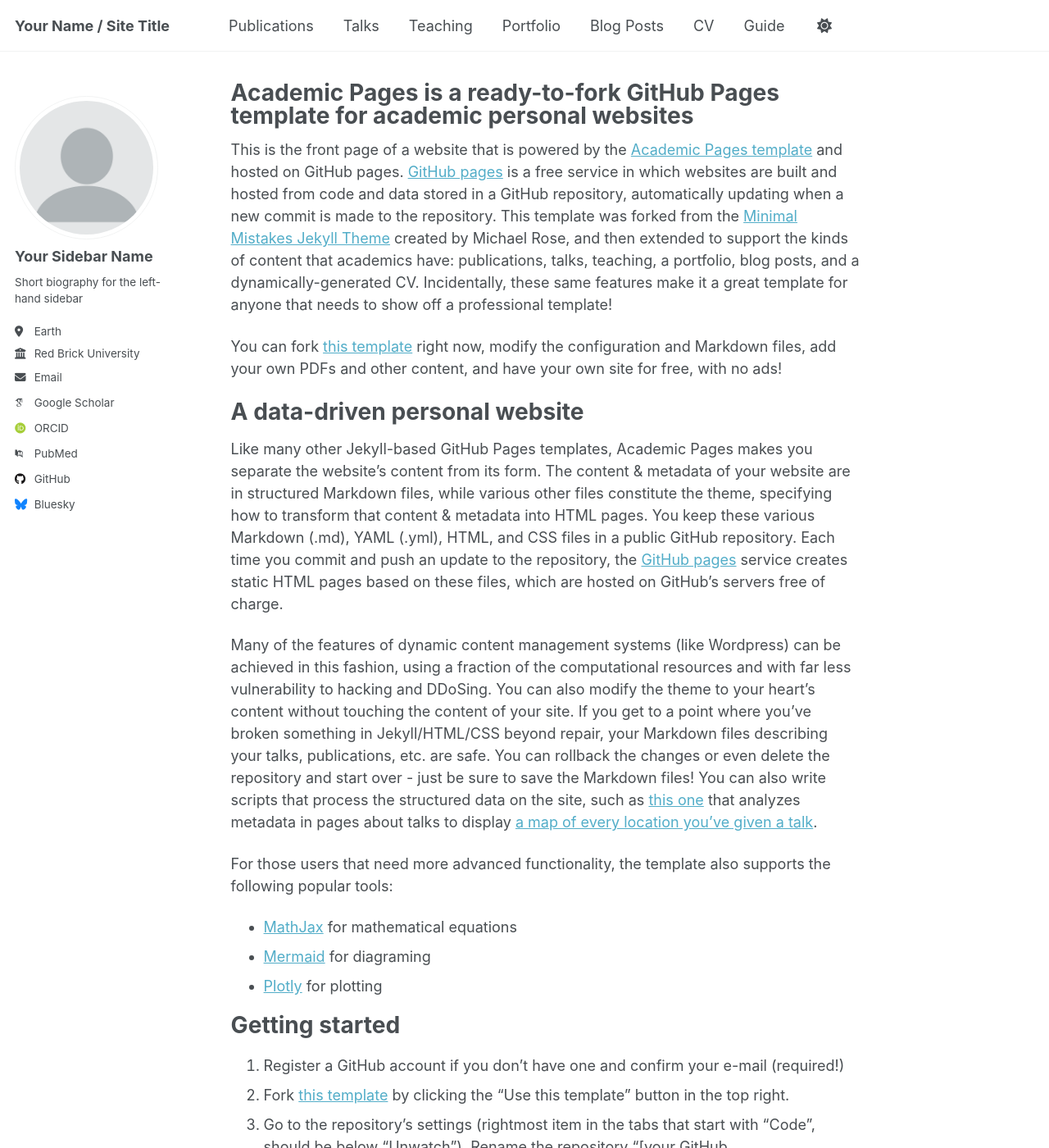
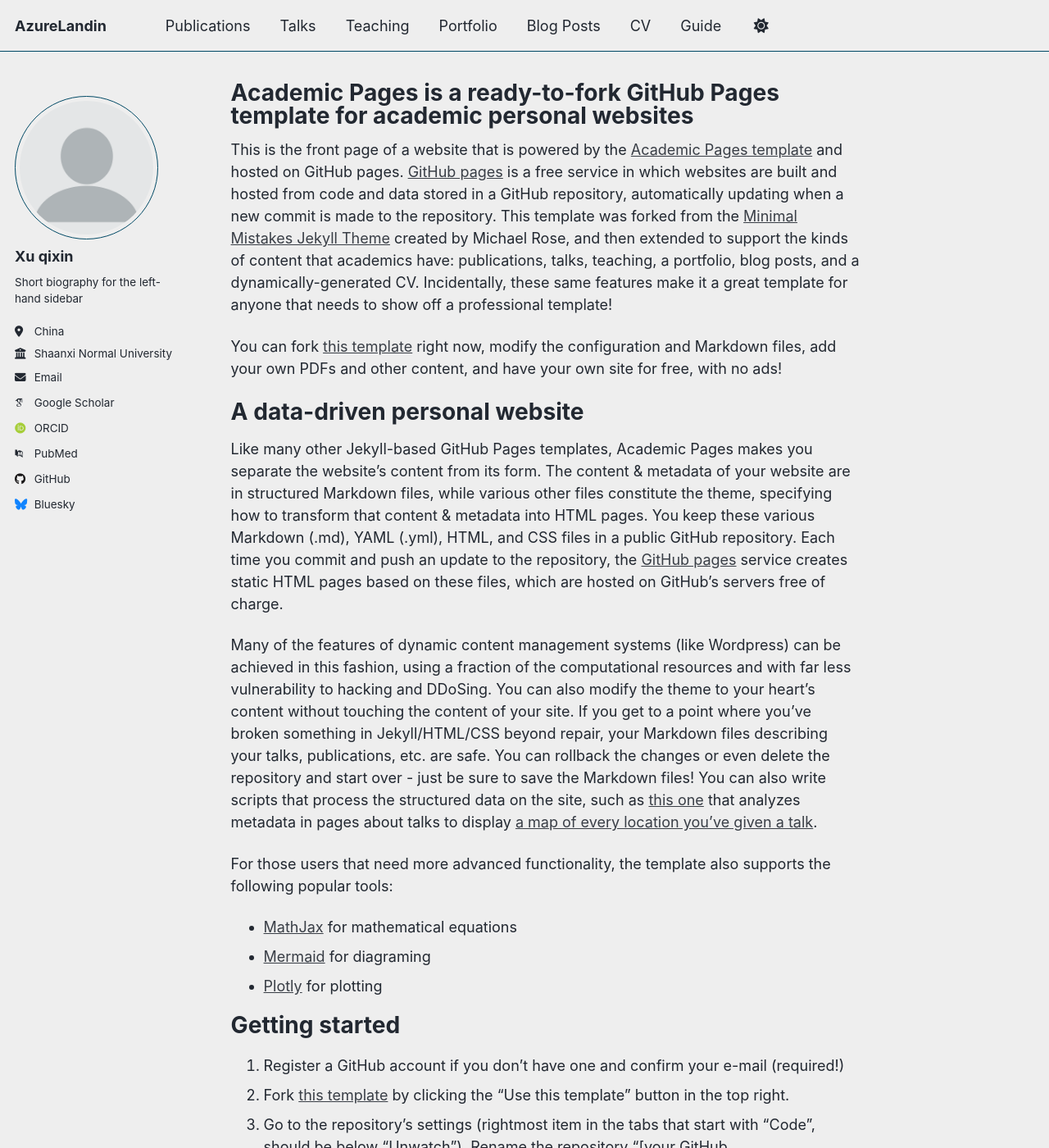
Before and after one commit to AzureLandin/.profile.github.io, a Jekyll site: the page built from _pages/about.md, in a window 1280 px wide and 1400 px high. Shown: the whole window at 82% size. Built offline with Jekyll 4.4.1, drawn with Linux system fonts in a browser that asks for light colours; some web fonts are replaced; a script that is not in the unit is left out; some of the changed text lies outside the part shown.

Commit message:
Update _config.yml

```diff
--- a/_config.yml
+++ b/_config.yml
@@ -8,12 +8,12 @@
 
 # Basic Site Settings
 locale                   : "en-US"
-site_theme               : "default" # Currently available options are "default", "air"
-title                    : "Your Name / Site Title"
+site_theme               : "air" # Currently available options are "default", "air"
+title                    : "AzureLandin"
 title_separator          : "-"
-name                     : &name "Your Name"
-description              : &description "Your Name's academic portfolio"   # Update this with a general description of your site, this is the default if not overridden by a page
-url                      : https://academicpages.github.io # The base hostname & protocol for your site e.g. "https://[your GitHub username].github.io",
+name                     : &name "Xu qixin"
+description              : &description "My Profile"   # Update this with a general description of your site, this is the default if not overridden by a page
+url                      : https://profile.azurelandin.cn # The base hostname & protocol for your site e.g. "https://[your GitHub username].github.io",
                                                            # or if you already have some other page hosted on Github then use "https://[your GitHub username].github.io/[Your Repo Name]"
 baseurl                  : "" # the subpath of your site, e.g. "/blog"
 repository               : "academicpages/academicpages.github.io"
@@ -24,13 +24,13 @@ repository               : "academicpages/academicpages.github.io"
 author:
   # Biographic information
   avatar           : "profile.png"
-  name             : "Your Sidebar Name"
+  name             : "Xu qixin"
   pronouns         : # example: "she/her"
   bio              : "Short biography for the left-hand sidebar"
-  location         : "Earth"
-  employer         : "Red Brick University"
+  location         : "China"
+  employer         : "Shaanxi Normal University"
   uri              : # URL
-  email            : "none@example.org"
+  email            : "qixin_xu@snnu.edu.cn"
 
   # Academic websites
   academia         : # URL
```
